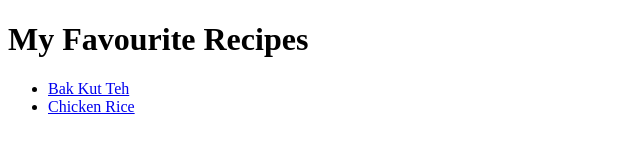
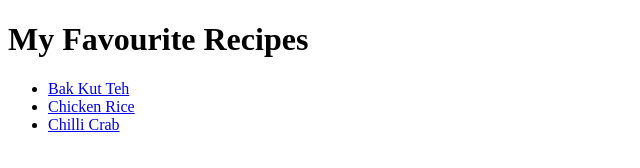
Before and after one commit to JoshTKx/odin-recipes, a plain HTML site: page index.html in a window 1280 px wide. Shown: the full height of the page, 0-640 px from the left. Drawn offline with Linux system fonts and the light colour scheme.

Commit message:
Add chillicrab link

```diff
--- a/index.html
+++ b/index.html
@@ -13,7 +13,7 @@
     <ul>
         <li><a href = "./recipes/bakkutteh.html">Bak Kut Teh</a> </li>
         <li><a href = "./recipes/chickenrice.html">Chicken Rice</a></li>
-
+        <li><a href = "./recipes.chillicrab.html">Chilli Crab</a></li>
 
     </ul>
 </body>
```
